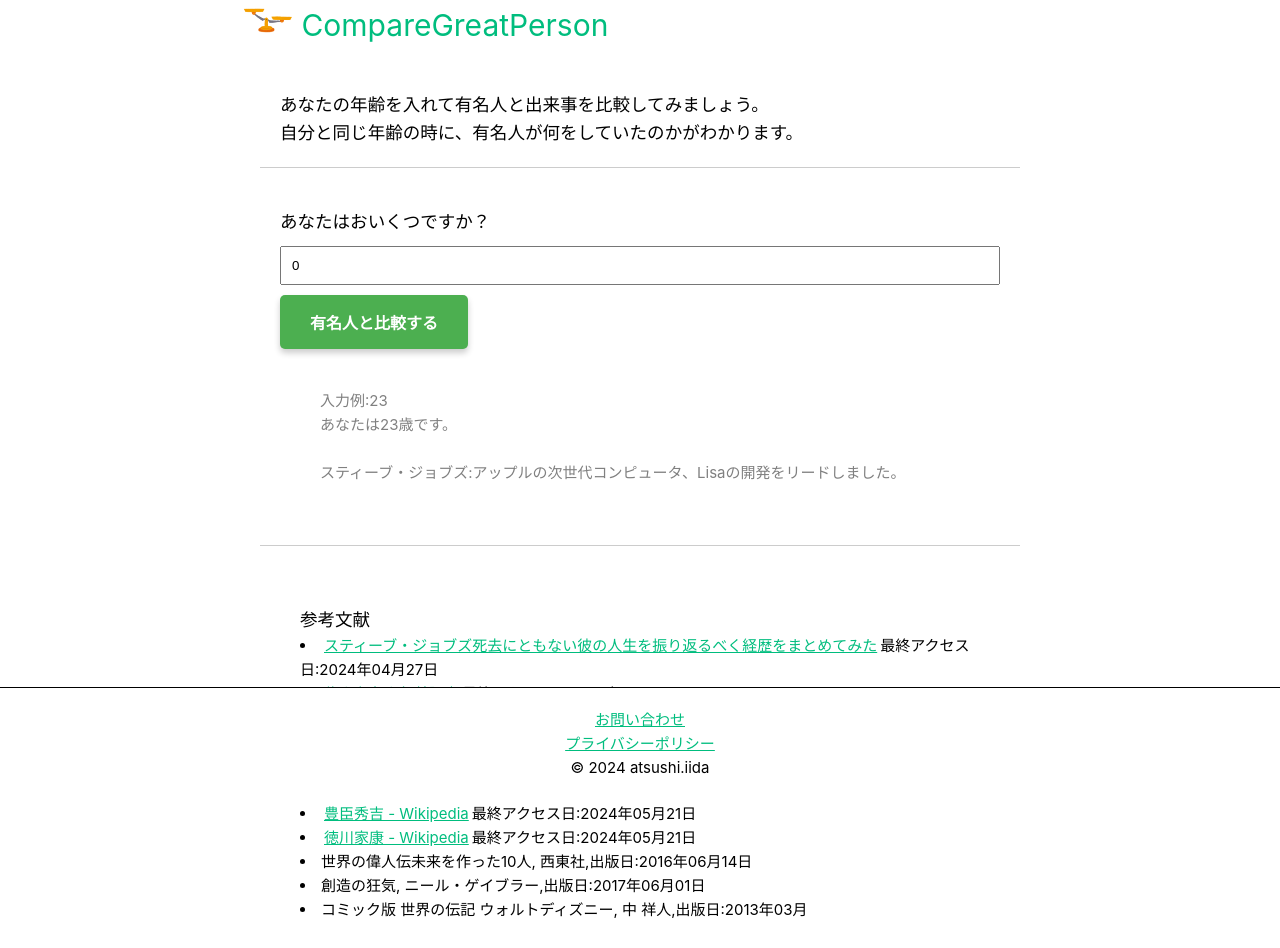
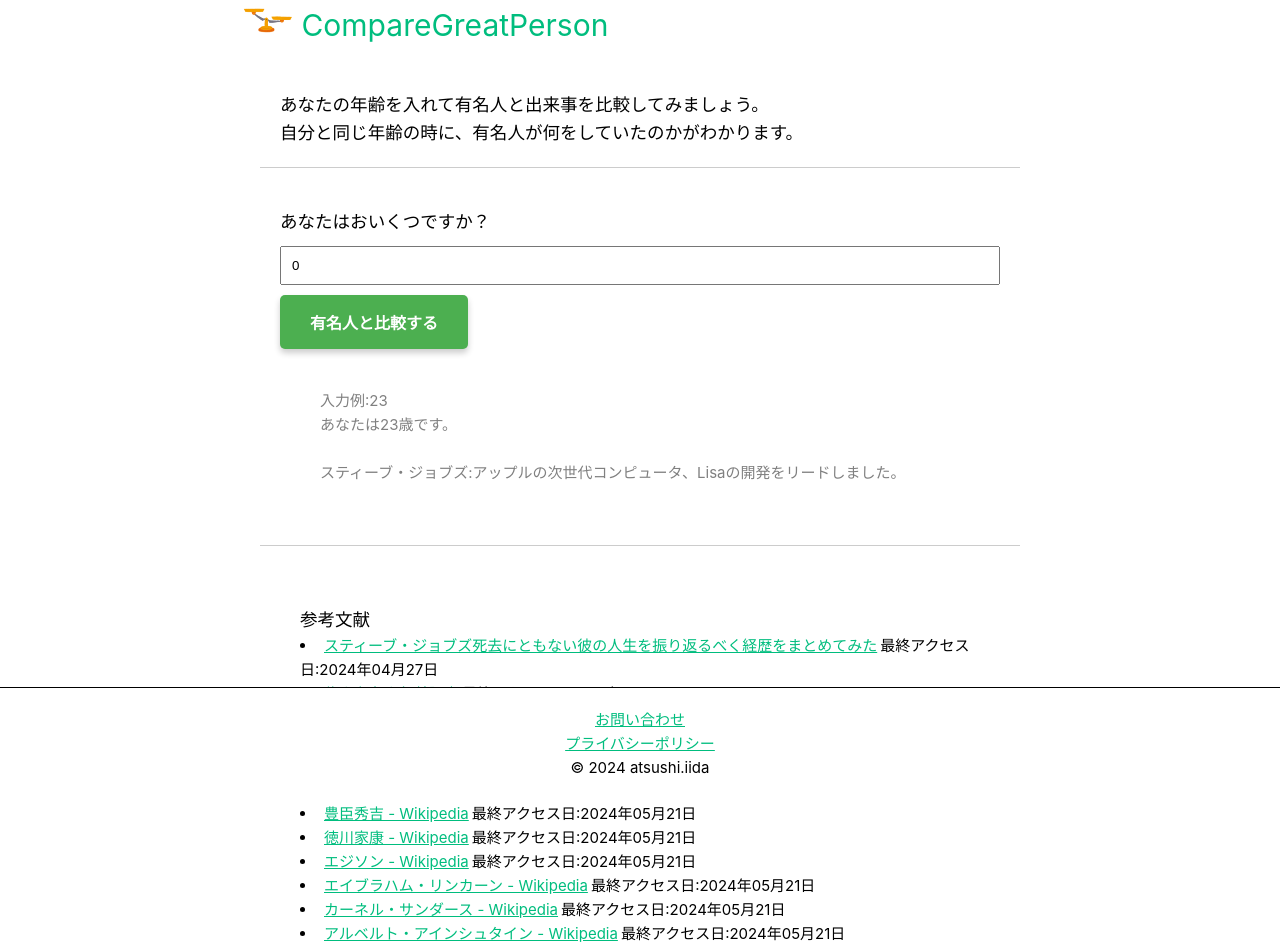
Before and after one commit to stamander/studyVue, a Vue app: page / in a window 1280 px wide. Shown: the top 948 px of the page. Built offline with nearby package versions, Linux system fonts and the light colour scheme.

Commit message:
Update CompareGreatPerson.vue

```diff
--- a/src/components/CompareGreatPerson.vue
+++ b/src/components/CompareGreatPerson.vue
@@ -79,6 +79,26 @@ const referencesSite: Ref<Array<{ link: string; text: string; accessDate: string
   {
     link: 'https://ja.wikipedia.org/wiki/%E5%BE%B3%E5%B7%9D%E5%AE%B6%E5%BA%B7',
     text: '徳川家康 - Wikipedia',
+    accessDate: '2024年05月21日'
+  },
+  {
+    link: 'https://ja.wikipedia.org/wiki/%E3%83%88%E3%83%BC%E3%83%9E%E3%82%B9%E3%83%BB%E3%82%A8%E3%82%B8%E3%82%BD%E3%83%B3',
+    text: 'エジソン - Wikipedia',
+    accessDate: '2024年05月21日'
+  },
+  {
+    link: 'https://ja.wikipedia.org/wiki/%E3%82%A8%E3%82%A4%E3%83%96%E3%83%A9%E3%83%8F%E3%83%A0%E3%83%BB%E3%83%AA%E3%83%B3%E3%82%AB%E3%83%BC%E3%83%B3',
+    text: 'エイブラハム・リンカーン - Wikipedia',
+    accessDate: '2024年05月21日'
+  },
+  {
+    link: 'https://ja.wikipedia.org/wiki/%E3%82%AB%E3%83%BC%E3%83%8D%E3%83%AB%E3%83%BB%E3%82%B5%E3%83%B3%E3%83%80%E3%83%BC%E3%82%B9',
+    text: 'カーネル・サンダース - Wikipedia',
+    accessDate: '2024年05月21日'
+  },
+  {
+    link: 'https://ja.wikipedia.org/wiki/%E3%82%A2%E3%83%AB%E3%83%99%E3%83%AB%E3%83%88%E3%83%BB%E3%82%A2%E3%82%A4%E3%83%B3%E3%82%B7%E3%83%A5%E3%82%BF%E3%82%A4%E3%83%B3',
+    text: 'アルベルト・アインシュタイン - Wikipedia',
     accessDate: '2024年05月21日'
   }
 ])
```
